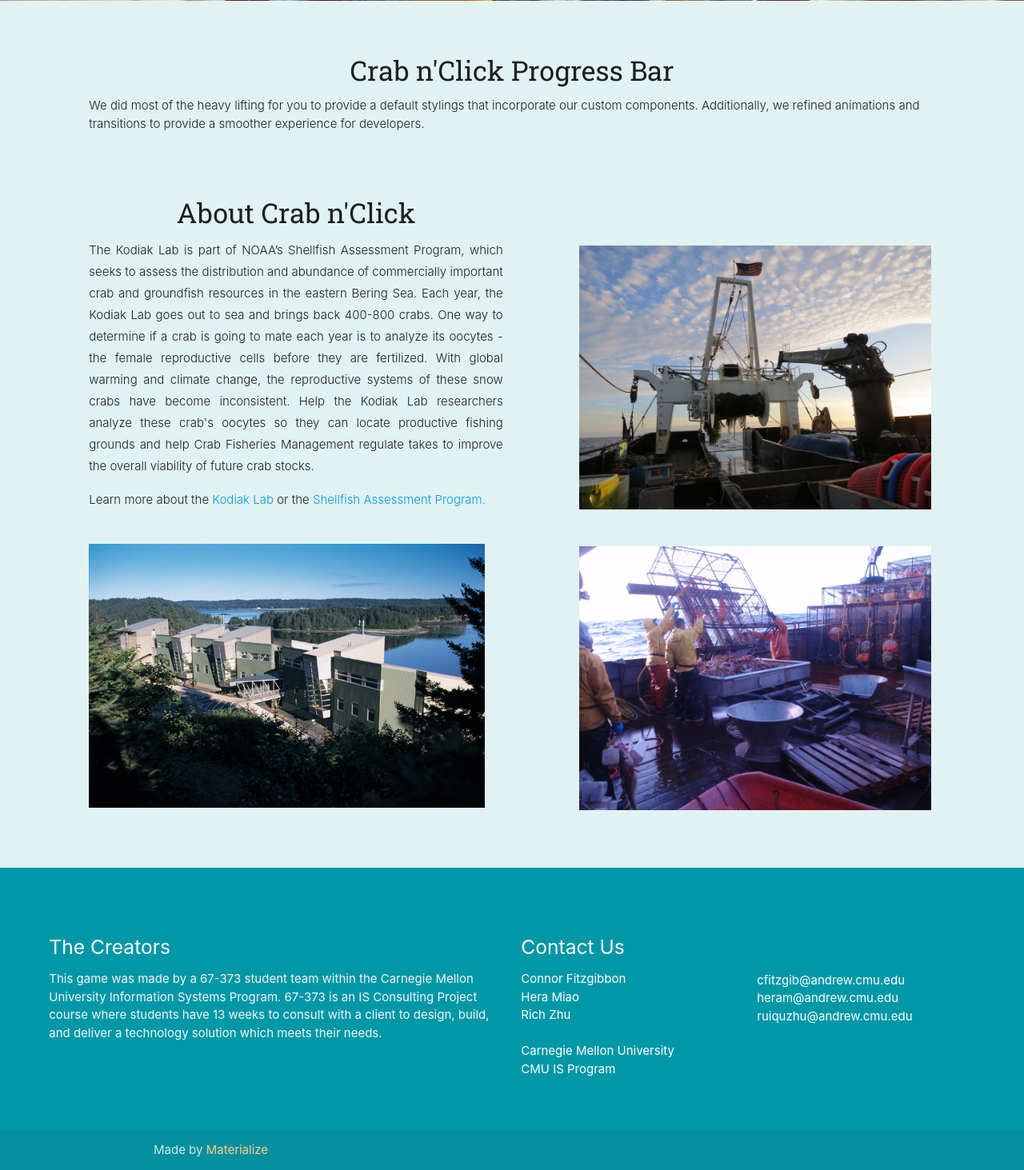
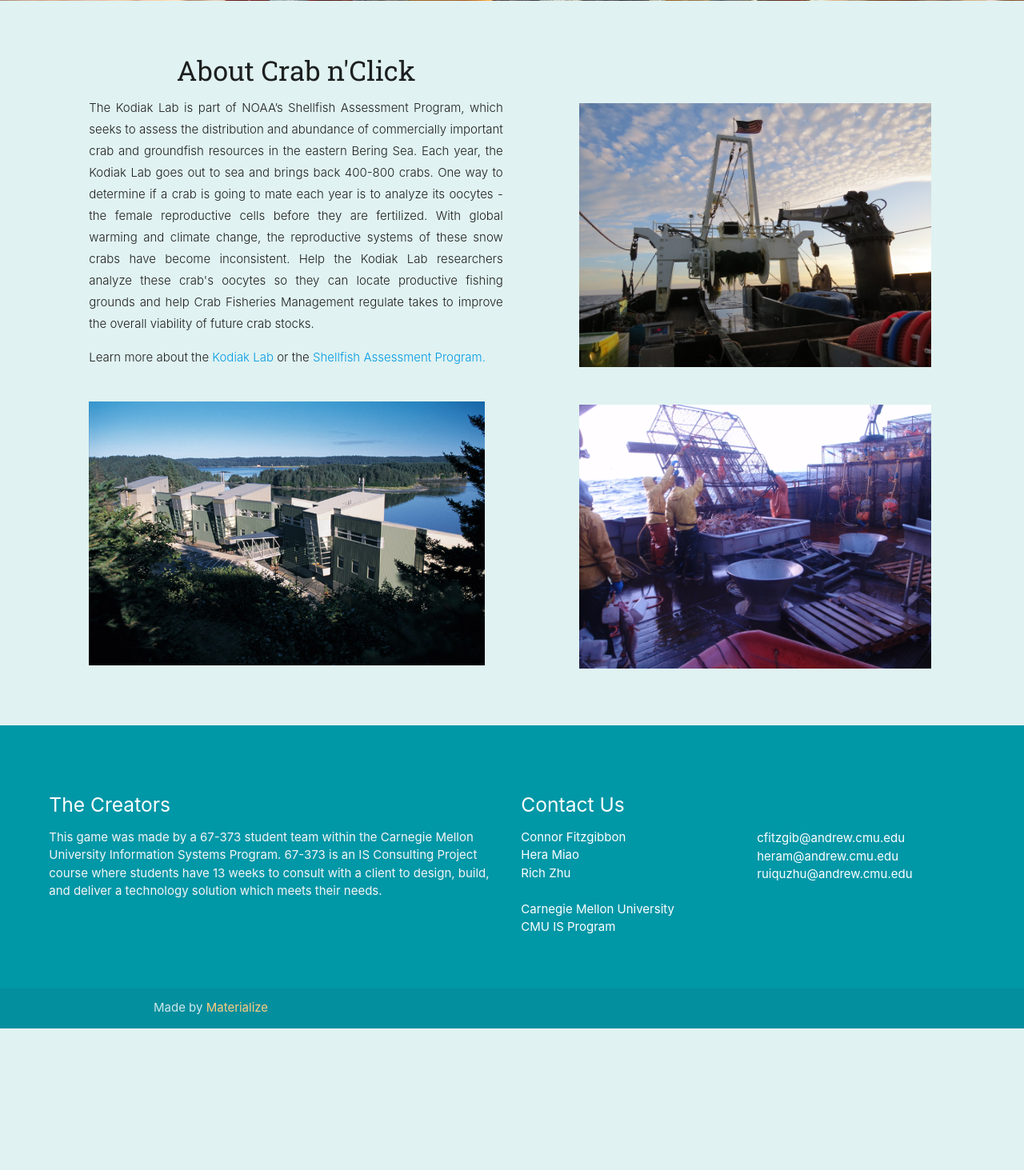
Before and after one commit to cfitzgib/Kodiak-Crab-Game, a Django app: page /crabgame/ in a window 1280 px wide. Shown: the part 644-2107 px from the top of the page at 80% size. After the commit the page ends 1930 px from the top, so only its background shows below. Run offline with Django 3.2, Linux system fonts and the light colour scheme; some libraries are stand-ins or nearby versions.

Commit message:
removed progress bar

```diff
--- a/crabgame/static/crabgame/css/style.css
+++ b/crabgame/static/crabgame/css/style.css
@@ -31,6 +31,7 @@ nav {
 
 #startScreen {
   height: 535px;
+  width: 100%;
   background: url("/static/crabgame/img/crabs1.jpg") no-repeat;
   opacity: 0.9;
 }
--- a/crabgame/templates/crabgame/index.html
+++ b/crabgame/templates/crabgame/index.html
@@ -56,16 +56,6 @@
   <div class="teal lighten-5">
   <br><br>
   <div id="content" class="teal lighten-5">
-    <div class="row">
-        <div class="col s12">
-            <div id="progress">
-                <h4 class="center">Crab n'Click Progress Bar</h4>
-                <p class="light">We did most of the heavy lifting for you to provide a default stylings that incorporate our custom components. Additionally, we refined animations and transitions to provide a smoother experience for developers.</p>
-            </div>
-        </div>
-    </div>
-
-    <br>
 
     <div id="about" class="row">
         <div class="col s12 m6">
```
Also changed, not shown: db.sqlite3.
